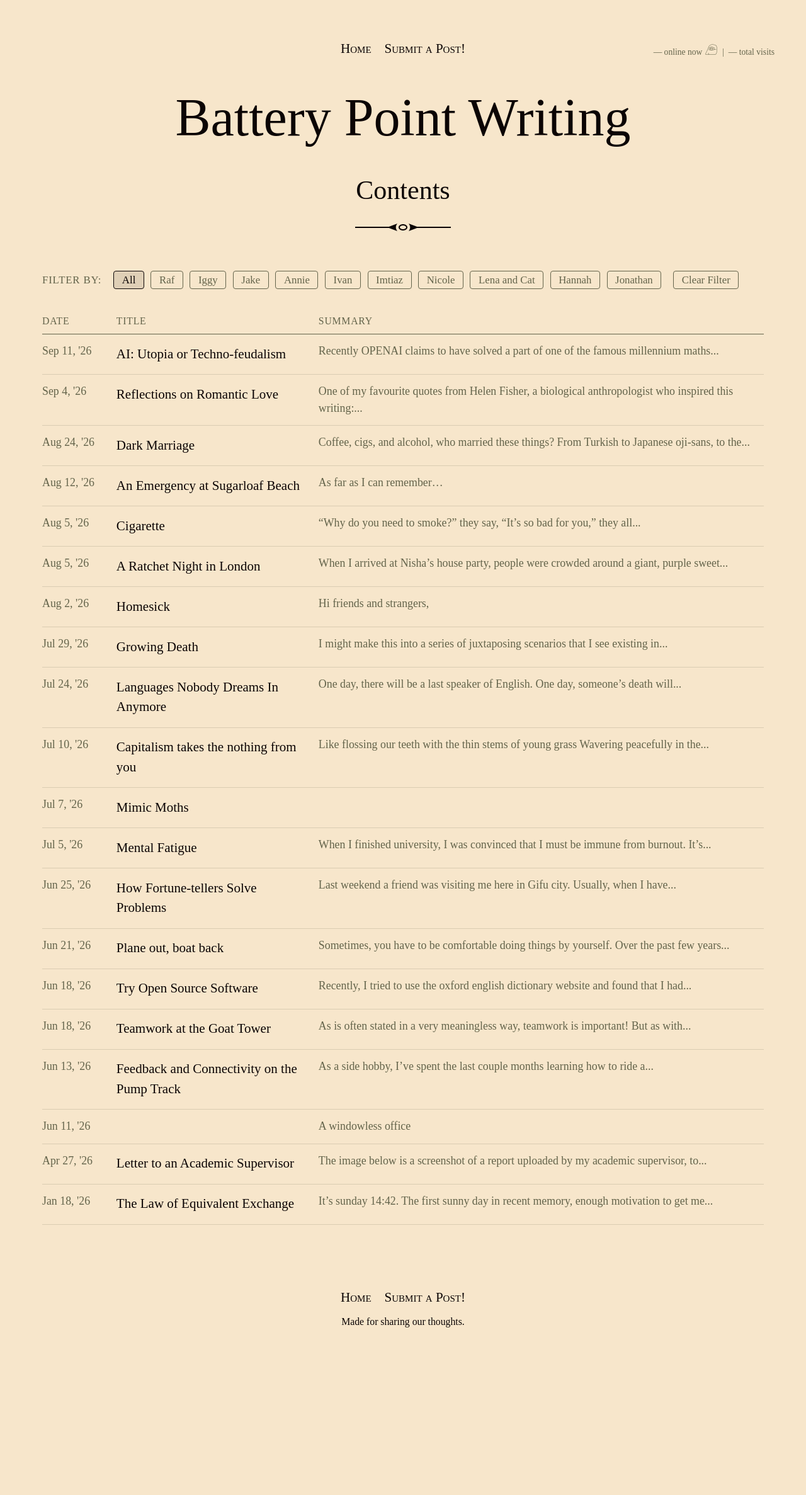
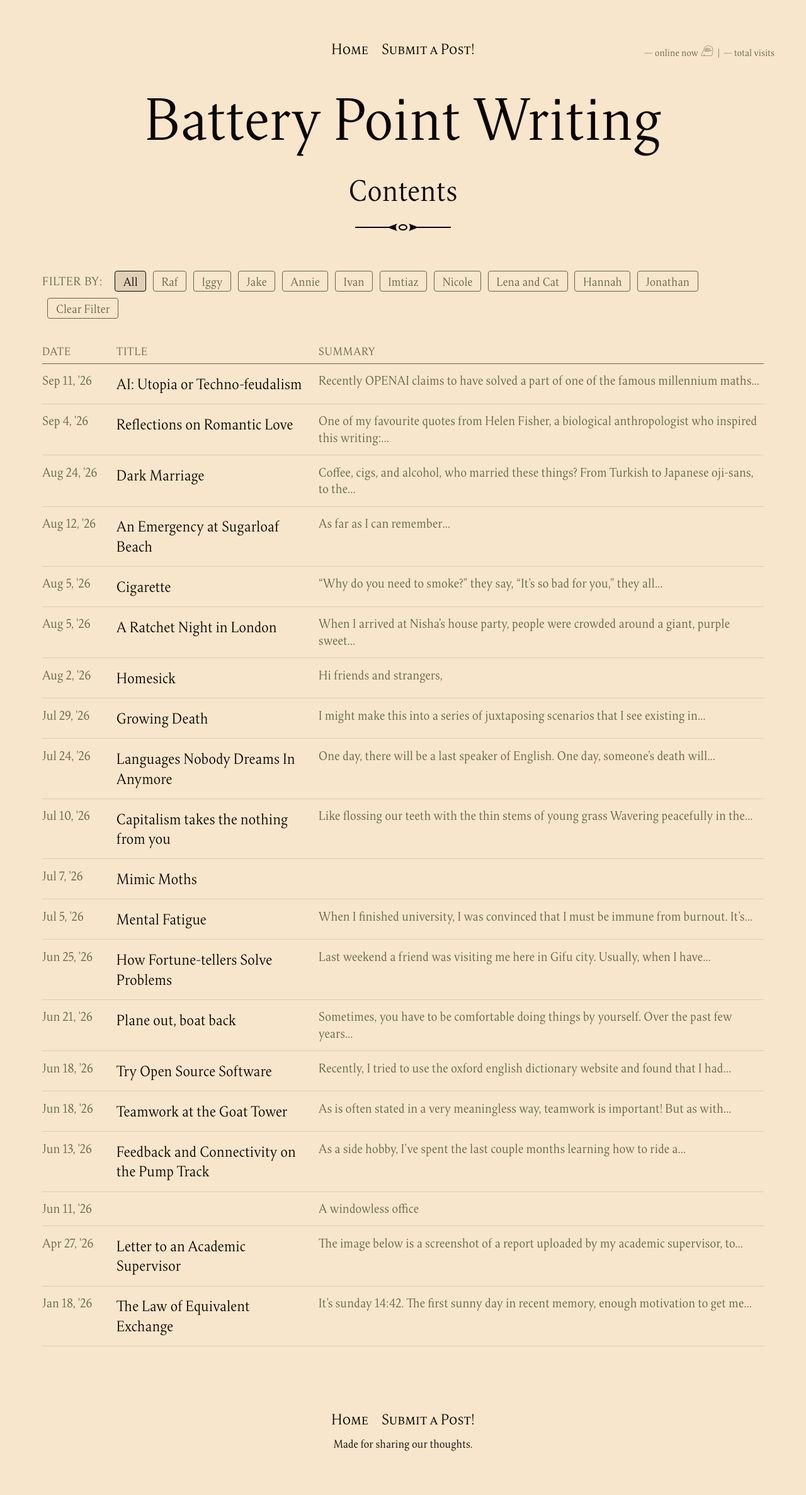
Before and after one commit to batterypointwriting/batterypointwriting.github.io, a Jekyll site: the page built from index.html, in a window 1280 px wide. Shown: the whole page at 63% size. Built offline with Jekyll 4.4.1, drawn with Linux system fonts in a browser that asks for light colours; the list of posts is cut into pages by our own code; before the commit the page ends 2180 px from its top, so only the background shows below that.

Commit message:
Update _variables.scss

```diff
--- a/_sass/_variables.scss
+++ b/_sass/_variables.scss
@@ -3,7 +3,7 @@ $highlight:           darken($brand-color, 45%);
 $text-color:          #0b0404;
 $muted-text-color:    #64644B;
 
-$font-family: "Times New Roman","Blizka", "EB Garamond", Garamond, serif;
+$font-family: "Blizka", "EB Garamond", Garamond, "Times New Roman", serif;
 
 $on-bigphone:         375px;
 $on-tablet:           768px;
```
